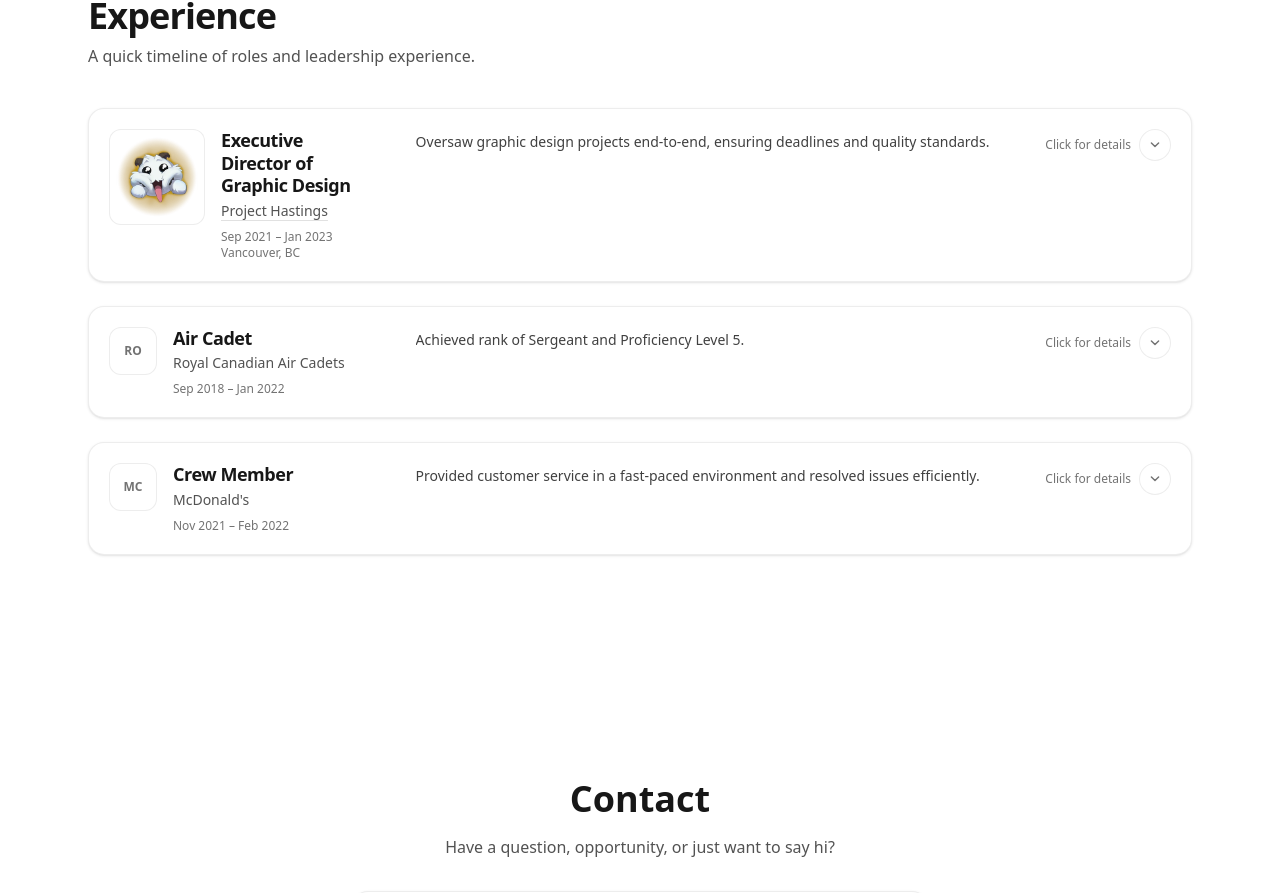
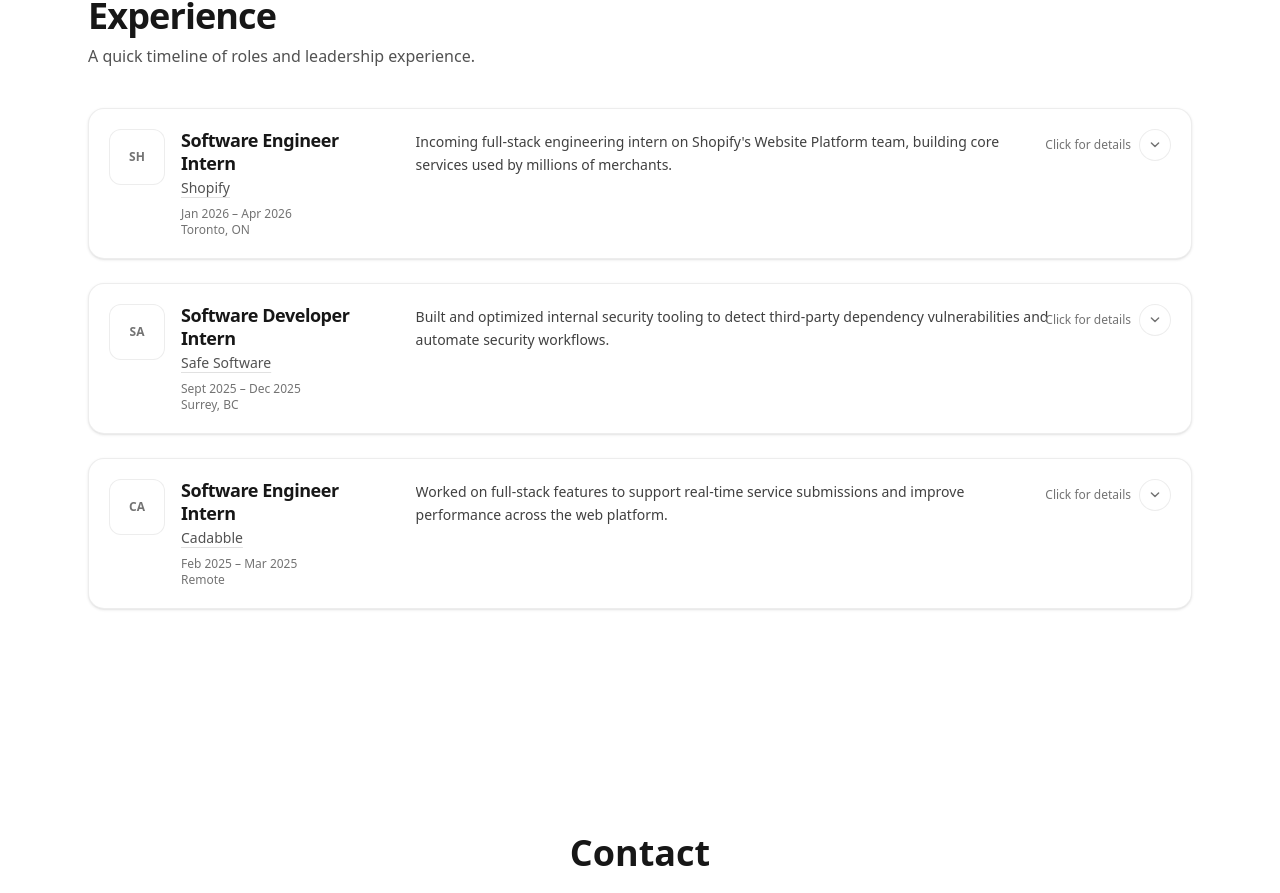
Before and after one commit to alexyangg/alexyangg.github.io, a Next.js app: page / in a window 1280 px wide. Shown: the part 1840-2733 px from the top of the page. Built offline with nearby package versions, Linux system fonts and the light colour scheme.

Commit message:
feat: Update experience entries in ExperienceCard with new roles, companies, and detailed impact points

```diff
--- a/src/components/ExperienceCard.tsx
+++ b/src/components/ExperienceCard.tsx
@@ -73,7 +73,7 @@ export default function ExperienceCard({ item }: { item: ExperienceItem }) {
                   rel="noreferrer"
                   onClick={(e) => e.stopPropagation()}
                   aria-label={`Open ${item.company} website`}
-                  className="relative h-24 w-24 shrink-0 overflow-hidden rounded-xl border border-neutral-200/70 dark:border-neutral-800/70 bg-white dark:bg-neutral-950"
+                  className="relative h-14 w-14 shrink-0 overflow-hidden rounded-xl border border-neutral-200/70 dark:border-neutral-800/70 bg-white dark:bg-neutral-950"
                 >
                   {item.logoSrc ? (
                     <Image
--- a/src/content/experience.ts
+++ b/src/content/experience.ts
@@ -13,42 +13,96 @@ export type ExperienceItem = {
 
 export const experience: ExperienceItem[] = [
   {
-    role: "Executive Director of Graphic Design",
-    company: "Project Hastings",
-    date: "Sep 2021 – Jan 2023",
-    location: "Vancouver, BC",
-    companyUrl: "https://projecthastings.org/",
-    logoSrc: "/assets/Cheeky_Poro_Emote.png",
-    logoAlt: "Project Hastings logo",
+    role: "Software Engineer Intern",
+    company: "Shopify",
+    date: "Jan 2026 – Apr 2026",
+    location: "Toronto, ON",
+    companyUrl: "https://www.shopify.com",
+    // logoSrc: "/assets/logos/shopify.svg",
+    logoAlt: "Shopify logo",
     summary:
-      "Oversaw graphic design projects end-to-end, ensuring deadlines and quality standards.",
+      "Incoming full-stack engineering intern on Shopify's Website Platform team, building core services used by millions of merchants.",
     impactPoints: [
-      "Oversaw graphic design projects end-to-end, ensuring deadlines and quality standards.",
-      "Collaborated cross-functionally to understand design needs and align on goals.",
-      "Helped distribute 35,000+ meals and supported fundraising of $40,000+ to address food disparity.",
+      "Incoming full-stack intern on the Website Platform team, contributing to high-traffic merchant-facing services",
+      "Working with Ruby on Rails, React, and GraphQL to develop and maintain core platform functionality",
+      "Collaborating with engineers across frontend and backend to ship reliable, scalable features",
     ],
   },
   {
-    role: "Air Cadet",
-    company: "Royal Canadian Air Cadets",
-    date: "Sep 2018 – Jan 2022",
-    summary: "Achieved rank of Sergeant and Proficiency Level 5.",
+    role: "Software Developer Intern",
+    company: "Safe Software",
+    date: "Sept 2025 – Dec 2025",
+    location: "Surrey, BC",
+    companyUrl: "https://www.safe.com",
+    // logoSrc: "/assets/logos/safe-software.svg",
+    logoAlt: "Safe Software logo",
+    summary:
+      "Built and optimized internal security tooling to detect third-party dependency vulnerabilities and automate security workflows.",
     impactPoints: [
-      "Achieved rank of Sergeant and Proficiency Level 5.",
-      "Delivered lessons on leadership, aviation, and survival to junior cadets.",
-      "Led drill practice and provided feedback to improve drill proficiency.",
+      "Developed Python scripts to scan internal library dependencies using data from the NIST vulnerability database, achieving 95% scan accuracy",
+      "Implemented version parsing, rate limiting, caching, de-duplication, and multithreading to optimize scans and reduce runtime by 35×",
+      "Integrated Jira and Slack APIs to automatically create issue tickets and send real-time alerts for newly detected vulnerabilities",
+      "Eliminated 90% of manual security triage by automating vulnerability detection and notification pipelines",
+      "Built a comprehensive test suite from scratch with 130+ unit and integration tests using pytest, achieving 100% code coverage and preventing regressions",
     ],
   },
   {
-    role: "Crew Member",
-    company: "McDonald's",
-    date: "Nov 2021 – Feb 2022",
+    role: "Software Engineer Intern",
+    company: "Cadabble",
+    date: "Feb 2025 – Mar 2025",
+    location: "Remote",
+    companyUrl: "https://cadabble.com",
+    // logoSrc: "/assets/logos/cadabble.svg",
+    logoAlt: "Cadabble logo",
     summary:
-      "Provided customer service in a fast-paced environment and resolved issues efficiently.",
+      "Worked on full-stack features to support real-time service submissions and improve performance across the web platform.",
     impactPoints: [
-      "Provided customer service in a fast-paced environment and resolved issues efficiently.",
-      "Collaborated with team members to maintain smooth operations during peak hours.",
-      "Followed strict health and safety procedures for food prep and cleanliness.",
+      "Implemented Next.js backend API routes connected to a Prisma-managed Neon Postgres database to support real-time submissions from 20+ agents",
+      "Unblocked downstream processing by enabling reliable ingestion of service requests through newly built APIs",
+      "Integrated Cloudinary for image uploads, offloading media handling and improving API responsiveness by 1.5×",
+      "Optimized frontend performance by implementing Next.js lazy loading, reducing visual layout shifts by 80%",
     ],
   },
+  // {
+  //   role: "Executive Director of Graphic Design",
+  //   company: "Project Hastings",
+  //   date: "Sep 2021 – Jan 2023",
+  //   location: "Vancouver, BC",
+  //   companyUrl: "https://projecthastings.org/",
+  //   // logoSrc: "/assets/Cheeky_Poro_Emote.png",
+  //   logoAlt: "Project Hastings logo",
+  //   summary:
+  //     "Led the graphic design function for a nonprofit organization, overseeing branding, campaigns, and visual strategy in support of food security initiatives.",
+  //   impactPoints: [
+  //     "Directed all graphic design initiatives, managing timelines, deliverables, and quality standards across multiple concurrent projects.",
+  //     "Developed and maintained consistent branding across digital, print, and social media materials.",
+  //     "Collaborated with operations, marketing, and fundraising teams to translate campaign goals into effective visual assets.",
+  //     "Designed promotional materials that supported the distribution of 35,000+ meals and contributed to $40,000+ in fundraising.",
+  //     "Mentored and provided feedback to junior designers, improving workflow efficiency and design consistency.",
+  //     "Streamlined design processes to reduce turnaround time and improve cross-team communication.",
+  //   ],
+  // },
+  // {
+  //   role: "Air Cadet",
+  //   company: "Royal Canadian Air Cadets",
+  //   date: "Sep 2018 – Jan 2022",
+  //   summary: "Achieved rank of Sergeant and Proficiency Level 5.",
+  //   impactPoints: [
+  //     "Achieved rank of Sergeant and Proficiency Level 5.",
+  //     "Delivered lessons on leadership, aviation, and survival to junior cadets.",
+  //     "Led drill practice and provided feedback to improve drill proficiency.",
+  //   ],
+  // },
+  // {
+  //   role: "Crew Member",
+  //   company: "McDonald's",
+  //   date: "Nov 2021 – Feb 2022",
+  //   summary:
+  //     "Provided customer service in a fast-paced environment and resolved issues efficiently.",
+  //   impactPoints: [
+  //     "Provided customer service in a fast-paced environment and resolved issues efficiently.",
+  //     "Collaborated with team members to maintain smooth operations during peak hours.",
+  //     "Followed strict health and safety procedures for food prep and cleanliness.",
+  //   ],
+  // },
 ];
```
